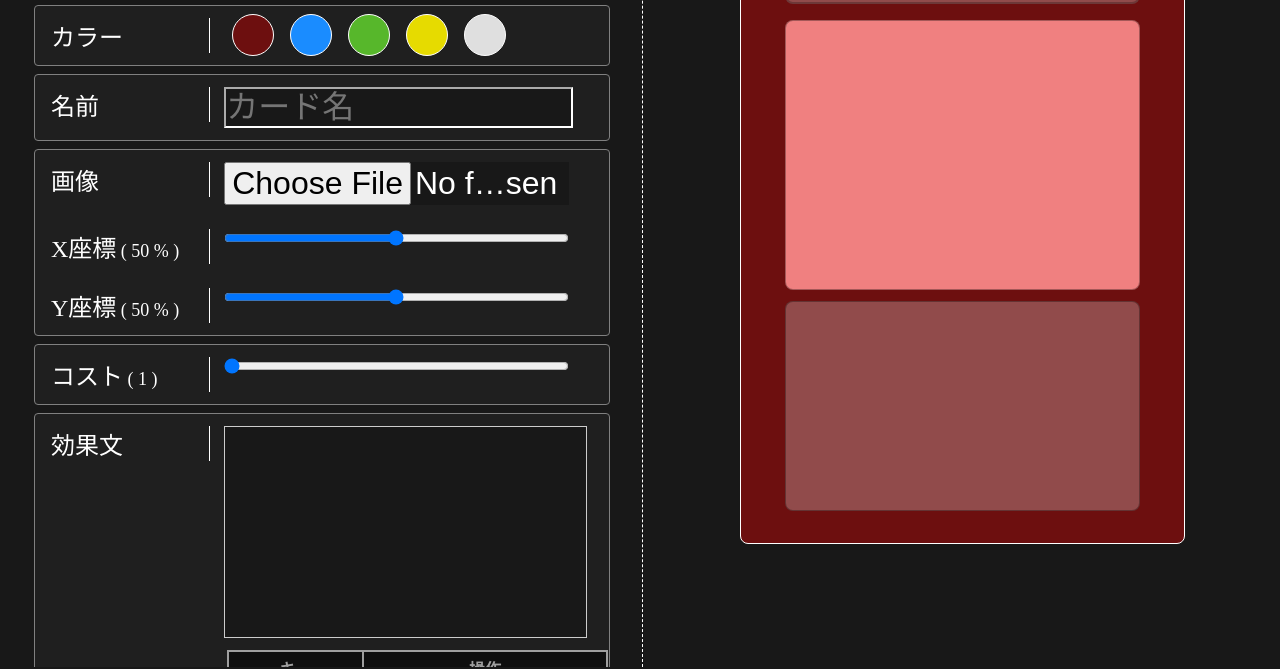
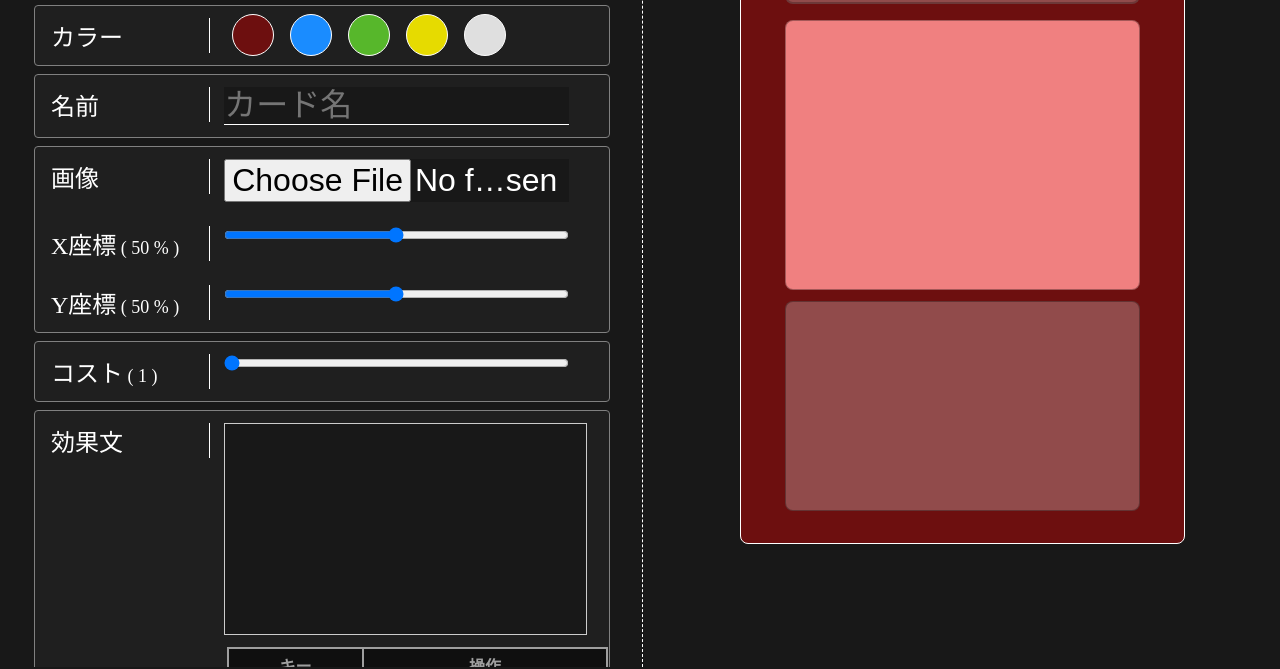
Before and after one commit to suwanohiro/2025_CardGameMaker, a plain HTML site: page src/ui/index.html in a window 1280 px wide. Shown: the part 131-800 px from the top of the page. Drawn offline with nearby package versions, Linux system fonts and the light colour scheme.

Commit message:
カード名部分のデザイン修正

```diff
--- a/src/ui/css/styles.css
+++ b/src/ui/css/styles.css
@@ -73,6 +73,16 @@ html {
     #rich_text {
         width: 60%;
         background-color: var(--editorBackgroundColor);
+    }
+
+    input[type="text"] {
+        border: 0;
+        border-bottom: 0.1rem solid white;
+    }
+
+    input[type="text"]:focus {
+        outline: none;
+        border-color: #0078D4;
     }
 }
 
--- a/src/ui/index.html
+++ b/src/ui/index.html
@@ -22,7 +22,8 @@
                     <span id="setting_color" class="setting_value" data-name="カラー"></span>
                 </div>
                 <div class="setting_group">
-                    <input type="text" class="setting_value" id="name" data-name="名前" placeholder="カード名">
+                    <input type="text" class="setting_value" id="name" data-name="名前" placeholder="カード名"
+                        autocomplete="off">
                 </div>
                 <div class="setting_group">
                     <input type="file" class="setting_value" id="image" accept="image/*" data-name="画像">
```
